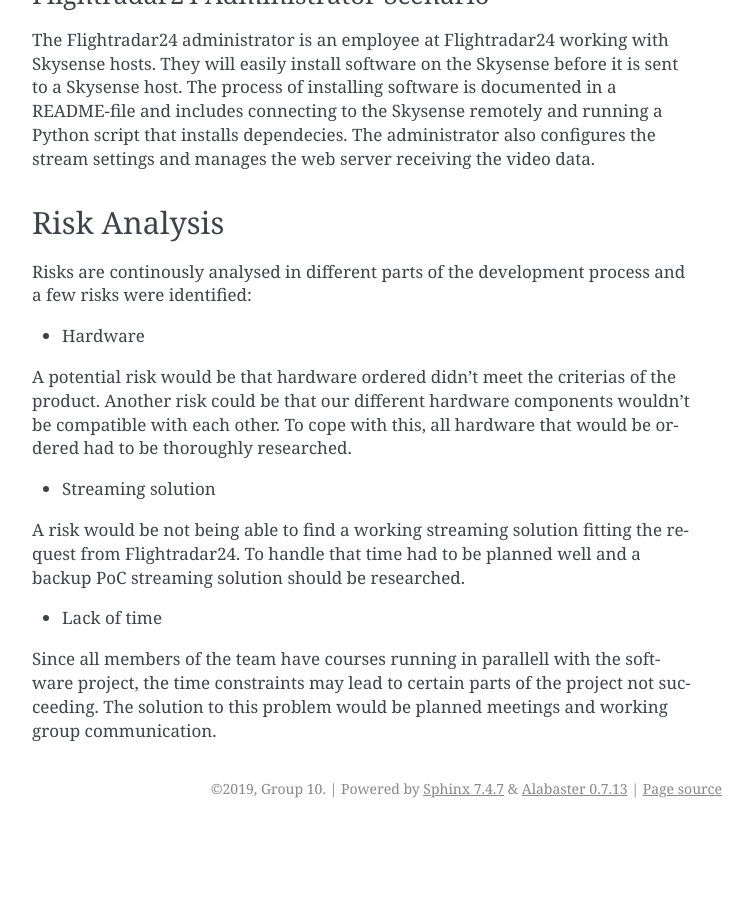
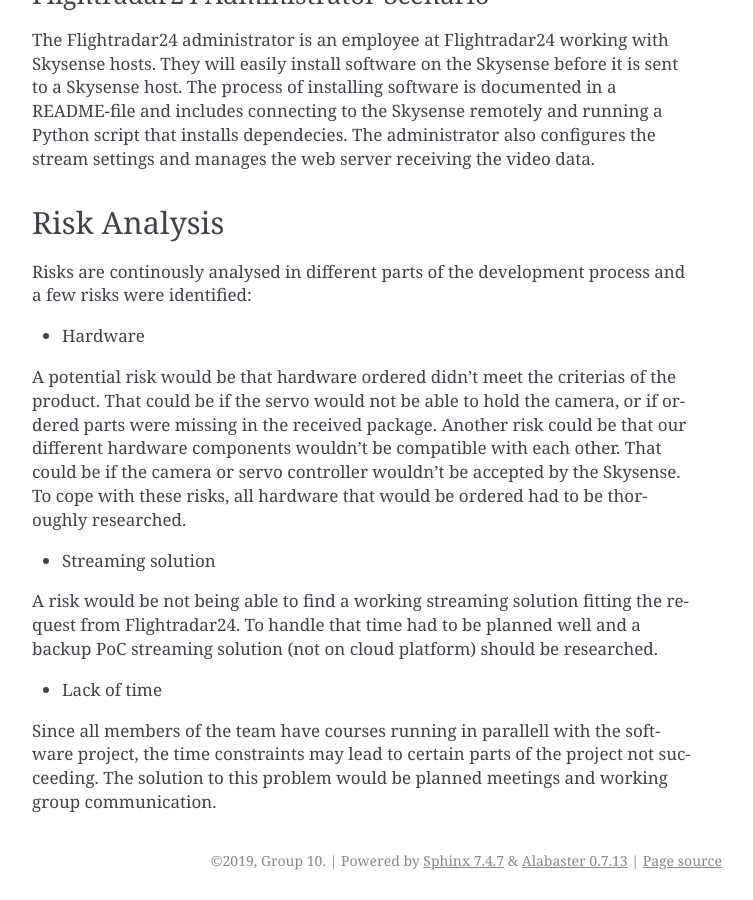
Before and after one commit to aathn/mvk18, a Sphinx documentation site: the page built from docs/source/introduction.rst, in a window 1280 px wide and 900 px high, scrolled down 2792 px. Shown: the whole window, without its empty margins (388-1141 px from the left). Built offline with Sphinx 7.4.7, drawn with Linux system fonts in a browser that asks for light colours; formulas are drawn with MathJax 3; before the commit the page ends 3620 px from its top, so only the background shows below that.

Commit message:
Added a little text to risk analysis

```diff
--- a/docs/source/introduction.rst
+++ b/docs/source/introduction.rst
@@ -123,14 +123,17 @@
 
 - Hardware
 A potential risk would be that hardware ordered didn't
-meet the criterias of the product. Another risk could be that
-our different hardware components wouldn't be compatible with each other.
-To cope with this, all hardware that would be ordered had to be thoroughly researched.
+meet the criterias of the product.
+That could be if the servo would not be able to hold the camera,
+or if ordered parts were missing in the received package.
+Another risk could be that our different hardware components wouldn't be compatible with each other.
+That could be if the camera or servo controller wouldn't be accepted by the Skysense.
+To cope with these risks, all hardware that would be ordered had to be thoroughly researched.
 
 - Streaming solution
 A risk would be not being able to find a working streaming solution
 fitting the request from Flightradar24. To handle that time
-had to be planned well and a backup PoC streaming solution should be researched.
+had to be planned well and a backup PoC streaming solution (not on cloud platform) should be researched.
 
 - Lack of time
 Since all members of the team have courses running in parallell with the
```
